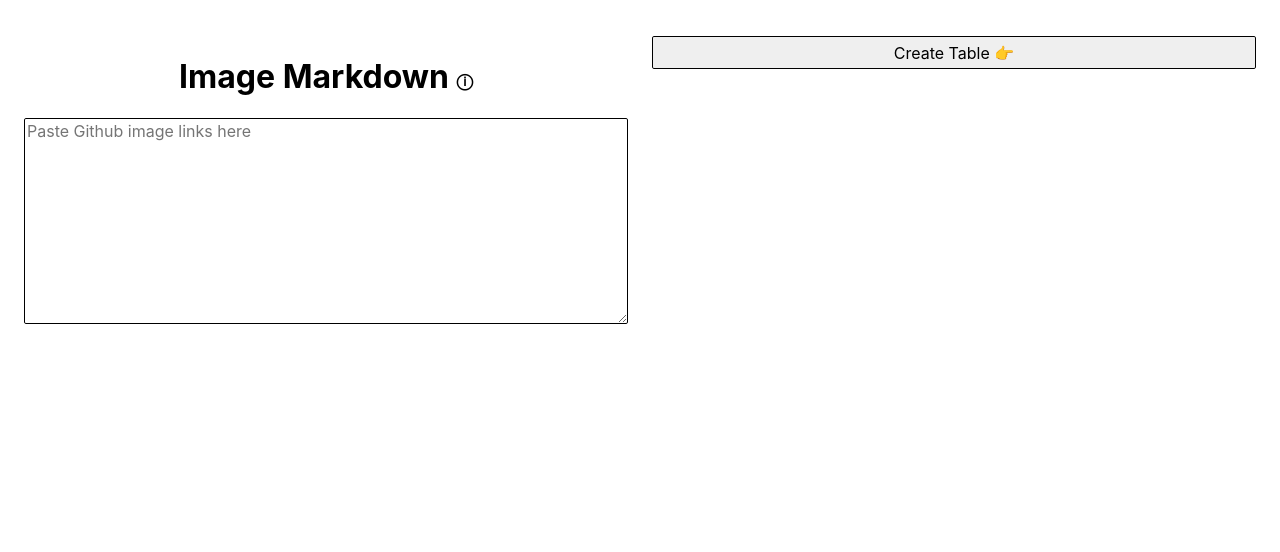
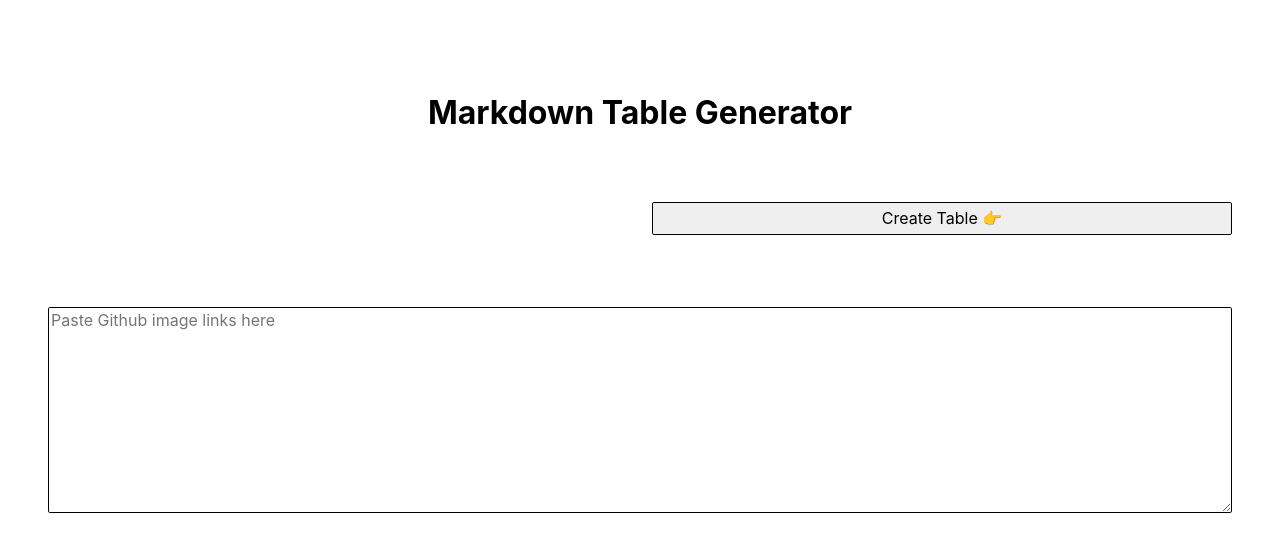
Before and after one commit to mollimoll/before-and-after, a React (Create React App) app: page / in a window 1280 px wide. Shown: the top 552 px of the page. Built offline with nearby package versions, Linux system fonts and the light colour scheme.

Commit message:
Improve layout

```diff
--- a/src/App.tsx
+++ b/src/App.tsx
@@ -2,7 +2,7 @@ import React, { useReducer, useState } from 'react';
 import styled from 'styled-components';
 import { Button } from './components/Button';
 import { DropTable } from './components/DropTable';
-import { Col, Row, ColSpacer } from './components/Grid';
+import { Col, Row, ColSpacer, BottomRow } from './components/Grid';
 import { Images } from './components/Images';
 import { Input } from './components/Input';
 import { device, margin } from './styles';
@@ -14,15 +14,15 @@ import { ToolTip } from './components/ToolTip';
 
 const BodyContainer = styled.div`
   display: block;
-  margin: ${margin.phone};
+  margin: ${margin.phoneDouble};
   text-align: center;
 
   @media ${device.forTabletPortraitUp} {
-    margin: ${margin.tablet};
+    margin: ${margin.tabletDouble};
   }
 
   @media ${device.forDesktopUp} {
-    margin: ${margin.desktop};
+    margin: ${margin.desktopDouble};
   }
 `;
 
@@ -65,21 +65,15 @@ const App = () => {
   return (
     <div className="App">
       <BodyContainer>
+        <Row>
+          <Col>
+            <h1>Markdown Table Generator</h1>
+          </Col>
+        </Row>
         {!!(page === 1) ? (
           <>
             <Row>
-              <Col>
-                <h1>
-                  {'Image Markdown'}
-                  <ToolTip>
-                    <Page1HelpText />
-                  </ToolTip>
-                </h1>
-                <Input
-                  placeholder="Paste Github image links here"
-                  onChange={handleInput}
-                />
-              </Col>
+              <Col></Col>
               <ColSpacer />
               <Col>
                 <Button handleClick={incrementPage}>
@@ -87,18 +81,26 @@ const App = () => {
                 </Button>
               </Col>
             </Row>
+            <Row>
+              <Col>
+                <Row>
+                  <Input
+                    placeholder="Paste Github image links here"
+                    onChange={handleInput}
+                  />
+                </Row>
                 {!!images.length && (
                   <Row>
-                <Col>
                     <h1>Images</h1>
                     <Images images={images} />
+                  </Row>
+                )}
               </Col>
             </Row>
-            )}
           </>
         ) : !!(page === 2) ? (
           <>
-            <Row>
+            <Row height={'30px'}>
               <Col>
                 <Button handleClick={decrementPage}>
                   &#128072; Edit Upload
@@ -116,7 +118,7 @@ const App = () => {
                 </Button>
               </Col>
             </Row>
-            <Row>
+            <BottomRow>
               <Col>
                 <Images images={images} />
               </Col>
@@ -124,7 +126,7 @@ const App = () => {
               <Col>
                 <DropTable data={data} dispatch={dispatch} />
               </Col>
-            </Row>
+            </BottomRow>
           </>
         ) : !!(page === 3) ? (
           <>
@@ -143,12 +145,6 @@ const App = () => {
             </Row>
             <Row>
               <Col>
-                <h1>
-                  {'Markdown for Github'}
-                  <ToolTip>
-                    <Page1HelpText />
-                  </ToolTip>
-                </h1>
                 <Input
                   placeholder="Markdown output appears here"
                   value={output}
--- a/src/components/Grid.tsx
+++ b/src/components/Grid.tsx
@@ -3,17 +3,21 @@ import { device, margin } from '../styles';
 
 export const Row = styled.div`
   display: flex;
-  padding: ${margin.phoneHalf} 0;
+  padding: ${margin.phone} 0;
   align-items: flex-start;
   justify-content: center;
 
   @media ${device.forTabletPortraitUp} {
-    padding: ${margin.tabletHalf} 0;
+    padding: ${margin.tablet} 0;
   }
 
   @media ${device.forDesktopUp} {
-    padding: ${margin.desktopHalf} 0;
+    padding: ${margin.desktop} 0;
   }
+`;
+
+export const BottomRow = styled(Row)`
+  flex: 1;
 `;
 
 export const Col = styled.div`
--- a/src/styles.ts
+++ b/src/styles.ts
@@ -9,6 +9,9 @@ export const device = {
 };
 
 export const margin = {
+  phoneDouble: `${BASE * 2}px`,
+  tabletDouble: `${BASE * 2 * 2}px`,
+  desktopDouble: `${BASE * 3 * 2}px`,
   phone: `${BASE}px`,
   tablet: `${BASE * 2}px`,
   desktop: `${BASE * 3}px`,
```
Lines whose indentation alone changed are shown as unchanged.
